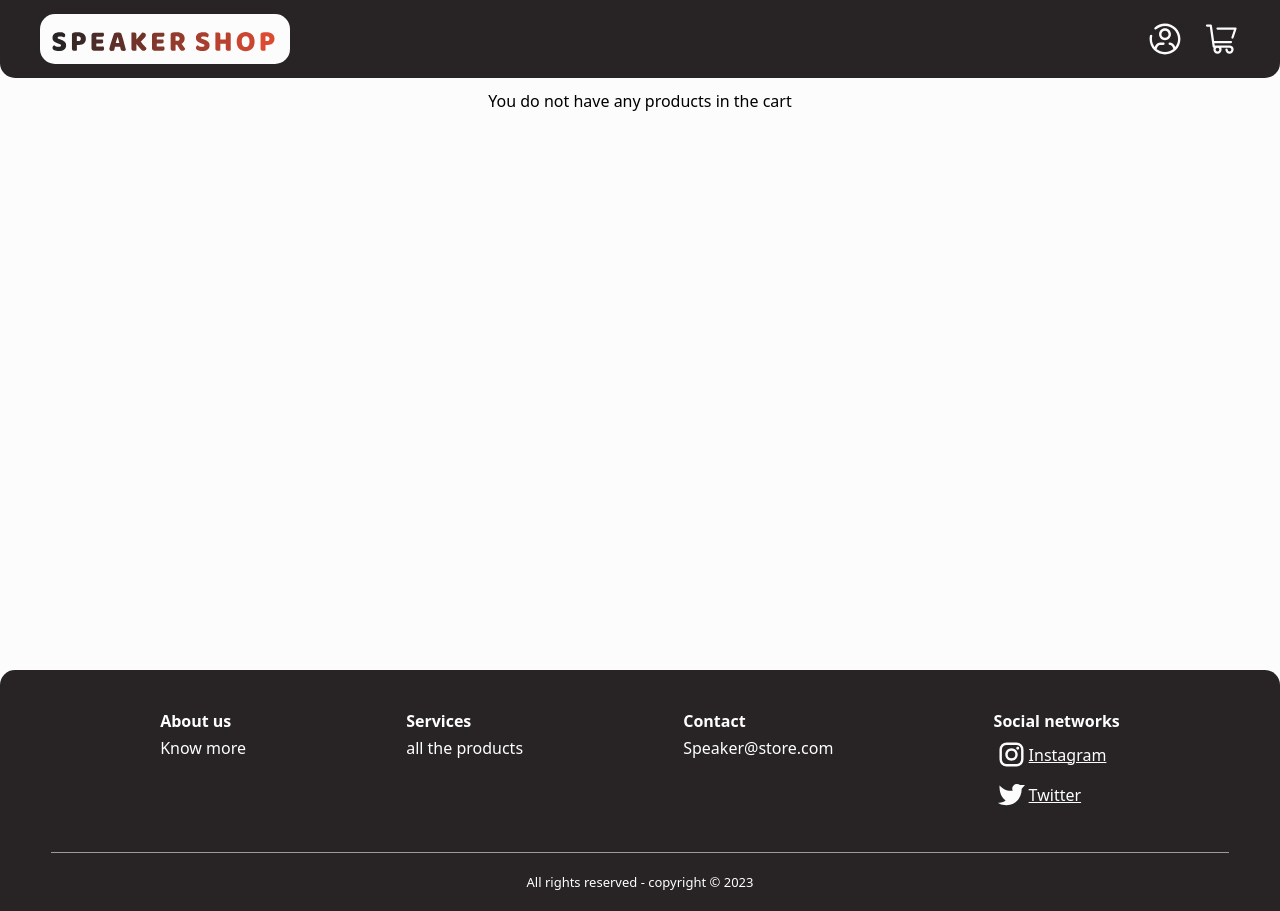
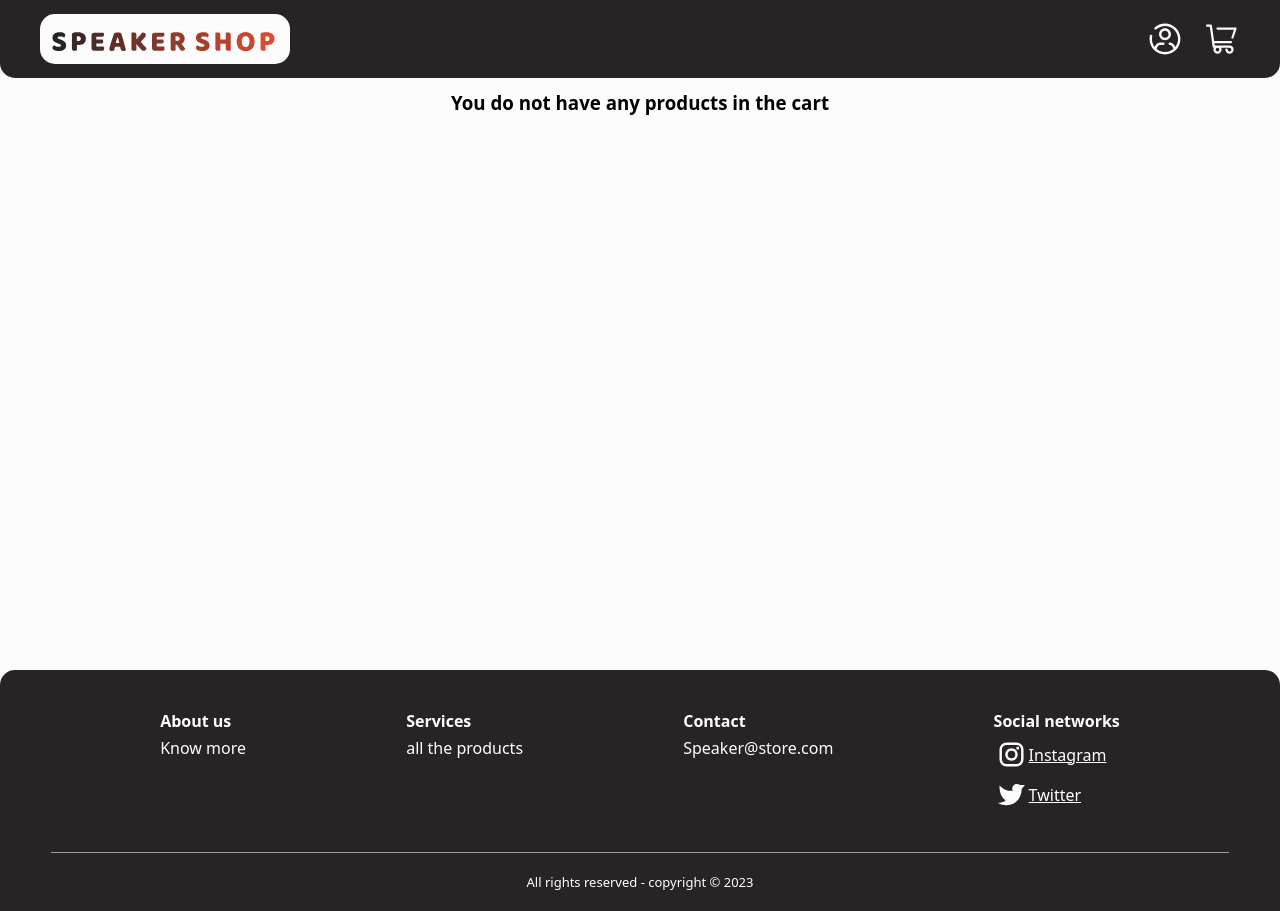
Before and after one commit to JoaquinDeLuca/store, a Next.js app: page /shoppingCart in a window 1280 px wide. Built offline with nearby package versions, Linux system fonts and the light colour scheme.

Commit message:
added className and title

```diff
--- a/components/Cart.tsx
+++ b/components/Cart.tsx
@@ -47,9 +47,11 @@ export default function Cart() {
     <>
       {state.totalprice ? (
         <>
-          <div>
+          <h3 className={style.productCartTitle}>Products in the cart</h3>
+          <div className={style.action}>
             <p className={style.totalPrice}>Total ${totalprice}</p>
             <button className={style.btn} onClick={handleModal} >Pay</button>
+            <button onClick={handleClearAll} className={style.btn} >Clear</button>
             {modal &&
               <>
                 <motion.div className={style.containerModal}
@@ -75,10 +77,9 @@ export default function Cart() {
               </>
             }
           </div>
-          <button onClick={handleClearAll} className={style.btn} >Clear All</button>
         </>
       ) : (
-        <p>You do not have any products in the cart</p>
+        <h3 className={style.notCart}>You do not have any products in the cart</h3>
       )}
       {products.map((item) => (
         <div key={item._id} className={style.containerCart}>
```
